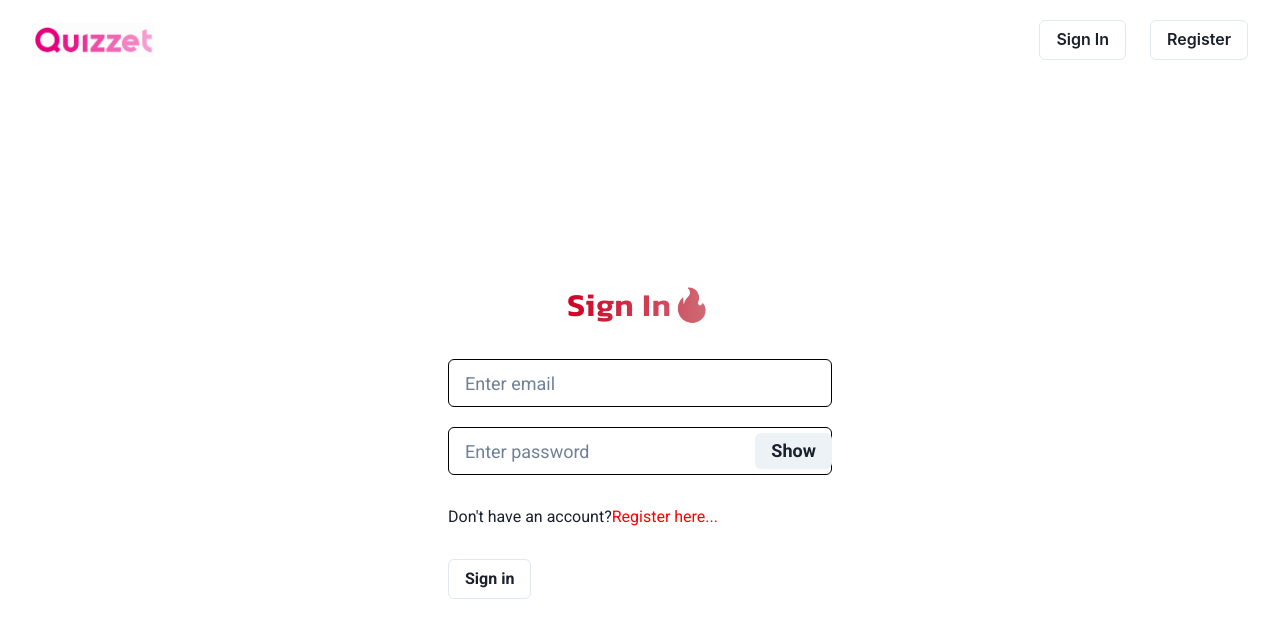
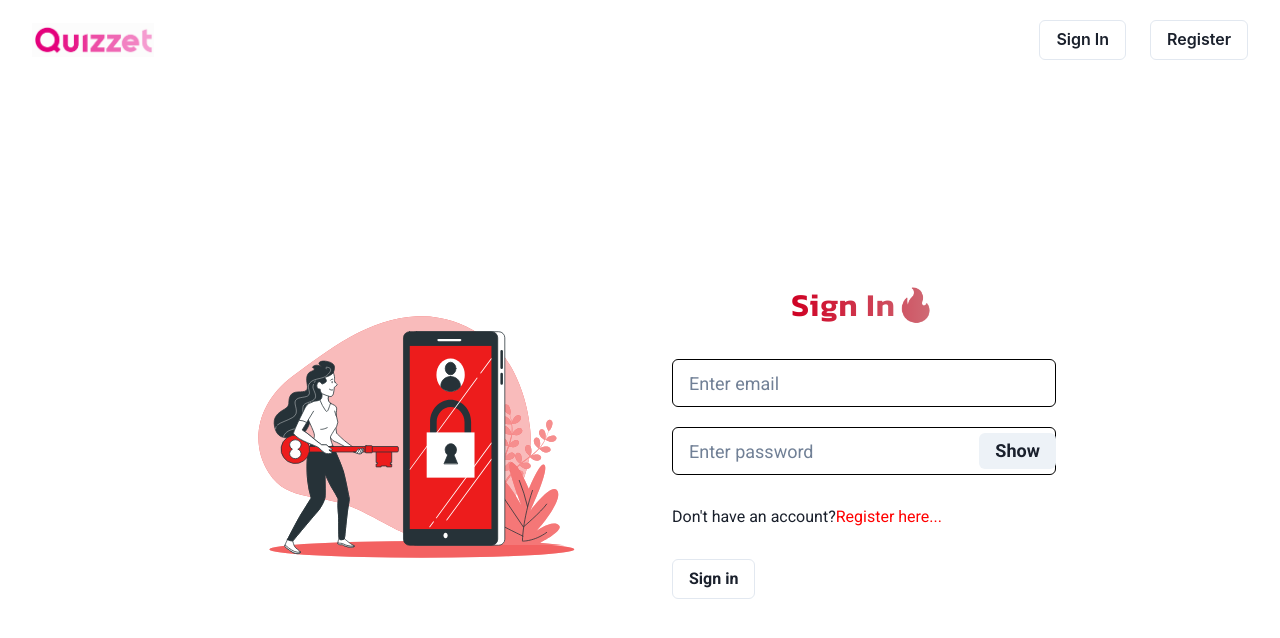
Before and after one commit to GiorgiNefaridze/Quizzet, a React (Vite) app in the folder client/: page /signin in a window 1280 px wide. Shown: the top 638 px of the page. Built offline with nearby package versions, Linux system fonts and the light colour scheme.

Commit message:
add svgs in order not to be boring

```diff
--- a/client/src/components/register/Register.tsx
+++ b/client/src/components/register/Register.tsx
@@ -5,6 +5,7 @@ import { Input, Button, Stack, Text, Link } from "@chakra-ui/react";
 import { REQUIRED_VALIDATION } from "../../CONSTANTS";
 import { IForm } from "./Types";
 
+import RegisterSvg from "../../../public/register.svg";
 import { FormWrapper } from "../signIn/SignIn.style";
 
 const Register: FC = () => {
@@ -21,6 +22,7 @@ const Register: FC = () => {
 
   return (
     <FormWrapper>
+      <img src={RegisterSvg} alt="register" title="register" />
       <form onSubmit={handleSubmit(submitForm)}>
         <h2>Register🚀</h2>
         <Stack spacing={5}>
--- a/client/src/components/signIn/SignIn.style.ts
+++ b/client/src/components/signIn/SignIn.style.ts
@@ -6,6 +6,11 @@ export const FormWrapper = styled.div`
   display: flex;
   align-items: center;
   justify-content: center;
+  gap: 0 5%;
+
+  img {
+    width: 30%;
+  }
 
   form {
     width: 30%;
--- a/client/src/components/signIn/SignIn.tsx
+++ b/client/src/components/signIn/SignIn.tsx
@@ -6,6 +6,7 @@ import { REQUIRED_VALIDATION } from "../../CONSTANTS";
 import { IForm } from "./Types";
 import PasswordInput from "./PasswordInput";
 
+import SignInSvg from "../../../public/sign_in.svg";
 import { FormWrapper } from "./SignIn.style";
 
 const SignIn: FC = () => {
@@ -22,6 +23,7 @@ const SignIn: FC = () => {
 
   return (
     <FormWrapper>
+      <img src={SignInSvg} alt="sign in" title="sign in" />
       <form onSubmit={handleSubmit(submitForm)}>
         <h2>Sign In🔥</h2>
         <Stack spacing={5}>
```
Also changed, not shown: client/public/register.svg (added), client/public/sign_in.svg (added).
